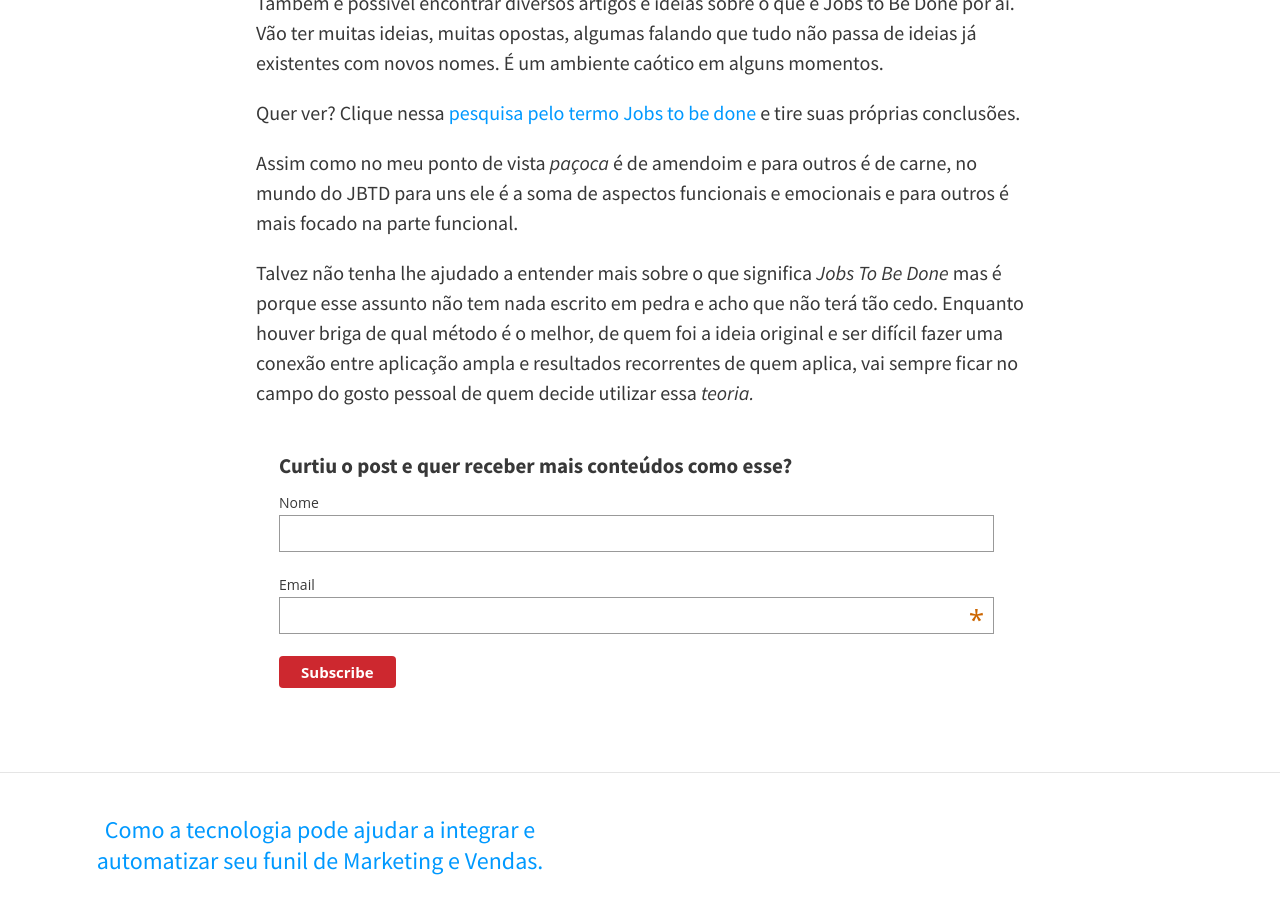
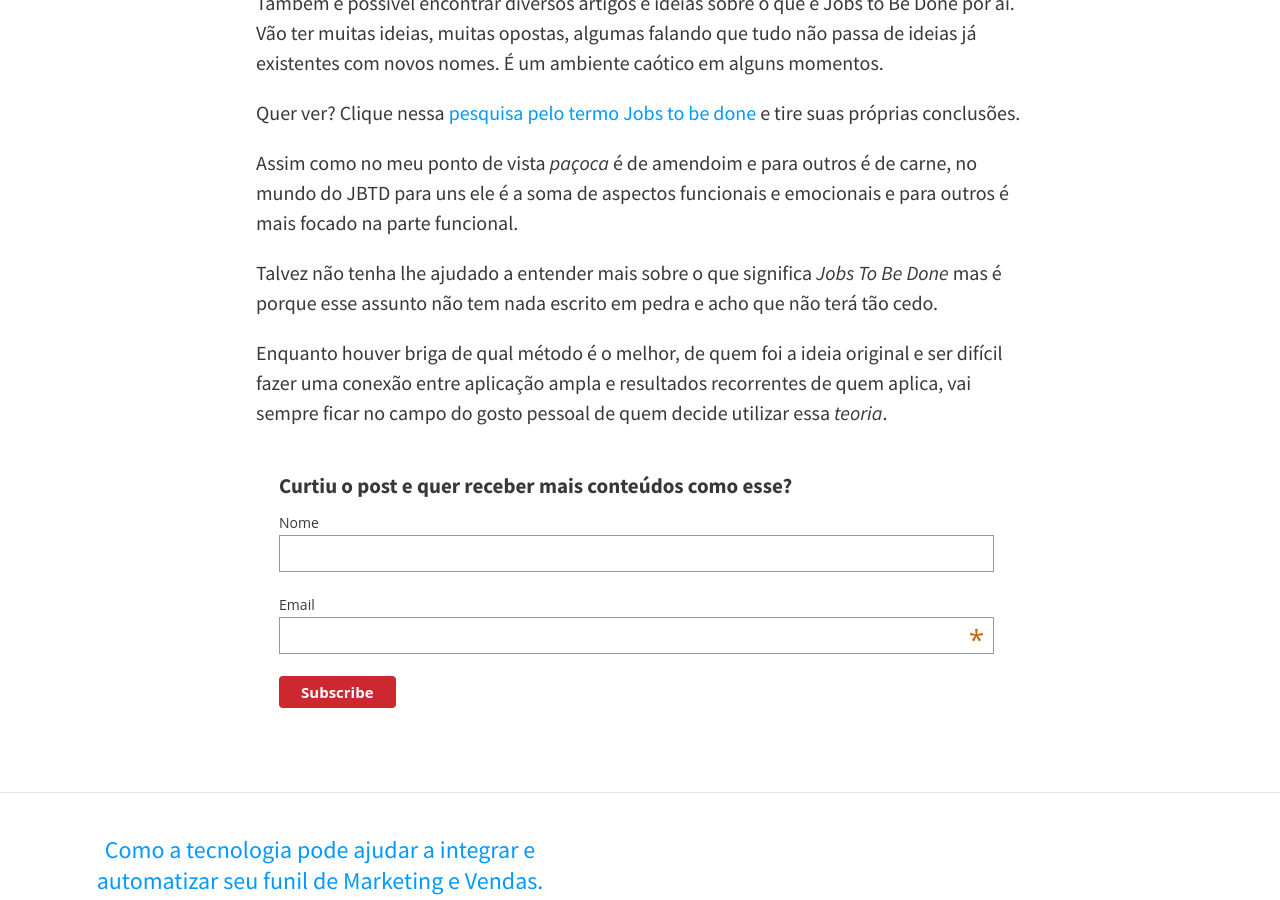
Before and after one commit to felipecbarbosa/felipecbarbosa.github.io, a Jekyll site: the page built from _posts/2019-01-20-jobs-to-be-done.md, in a window 1280 px wide and 900 px high, scrolled down 3939 px. Built offline with Jekyll 4.4.1, drawn with Linux system fonts in a browser that asks for light colours; nearby versions of some CDN libraries; comment, search, counter and statistics services are not loaded.

```diff
--- a/_posts/2019-01-20-jobs-to-be-done.md
+++ b/_posts/2019-01-20-jobs-to-be-done.md
@@ -80,4 +80,6 @@ Quer ver? Clique nessa [pesquisa pelo termo Jobs to be done]([https://www.google
 
 Assim como no meu ponto de vista *paçoca* é de amendoim e para outros é de carne, no mundo do JBTD para uns ele é a soma de aspectos funcionais e emocionais e para outros é mais focado na parte funcional.
 
-Talvez não tenha lhe ajudado a entender mais sobre o que significa *Jobs To Be Done* mas é porque esse assunto não tem nada escrito em pedra e acho que não terá tão cedo. Enquanto houver briga de qual método é o melhor, de quem foi a ideia original e ser difícil fazer uma conexão entre aplicação ampla e resultados recorrentes de quem aplica, vai sempre ficar no campo do gosto pessoal de quem decide utilizar essa *teoria.*
+Talvez não tenha lhe ajudado a entender mais sobre o que significa *Jobs To Be Done* mas é porque esse assunto não tem nada escrito em pedra e acho que não terá tão cedo.
+
+Enquanto houver briga de qual método é o melhor, de quem foi a ideia original e ser difícil fazer uma conexão entre aplicação ampla e resultados recorrentes de quem aplica, vai sempre ficar no campo do gosto pessoal de quem decide utilizar essa *teoria*.
```
